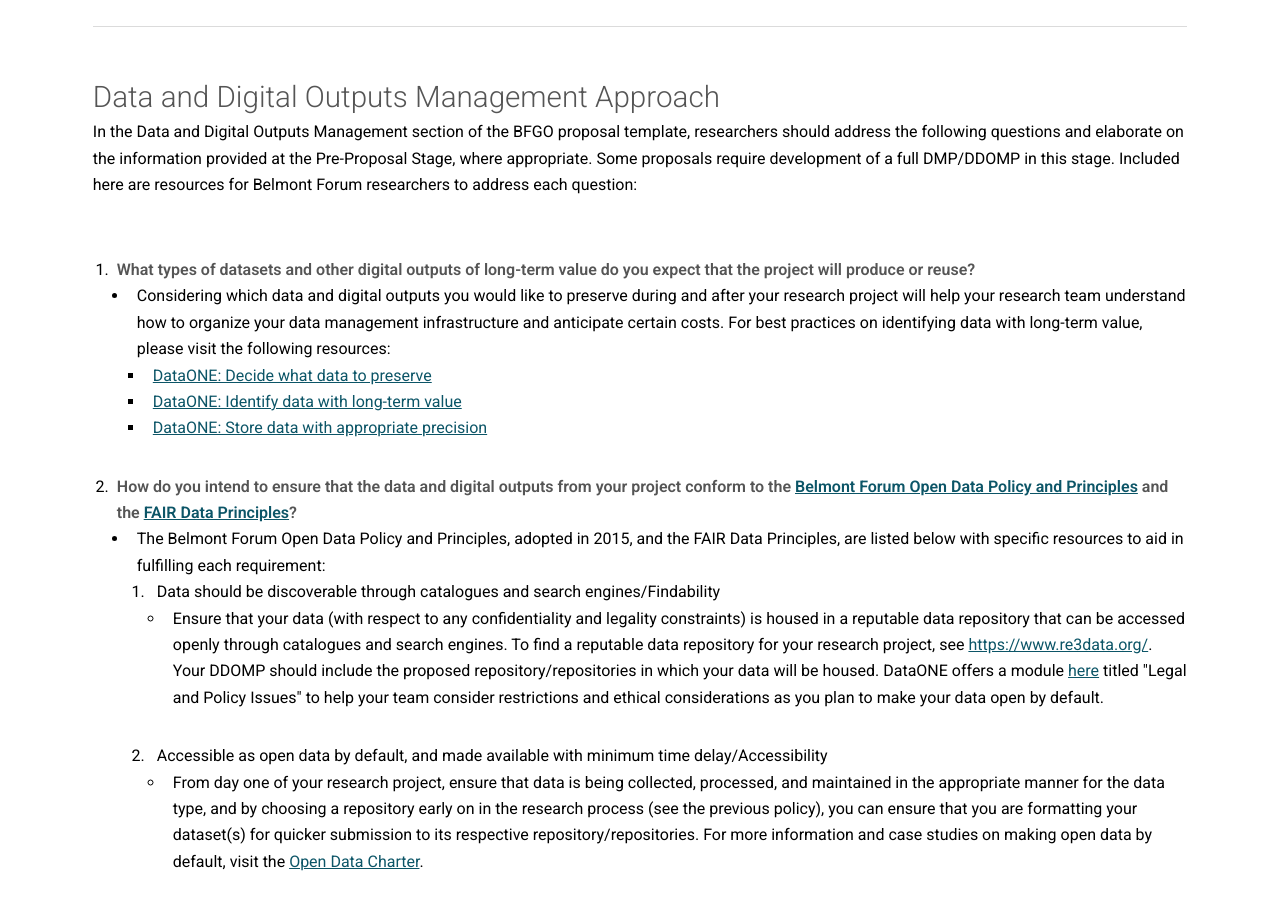
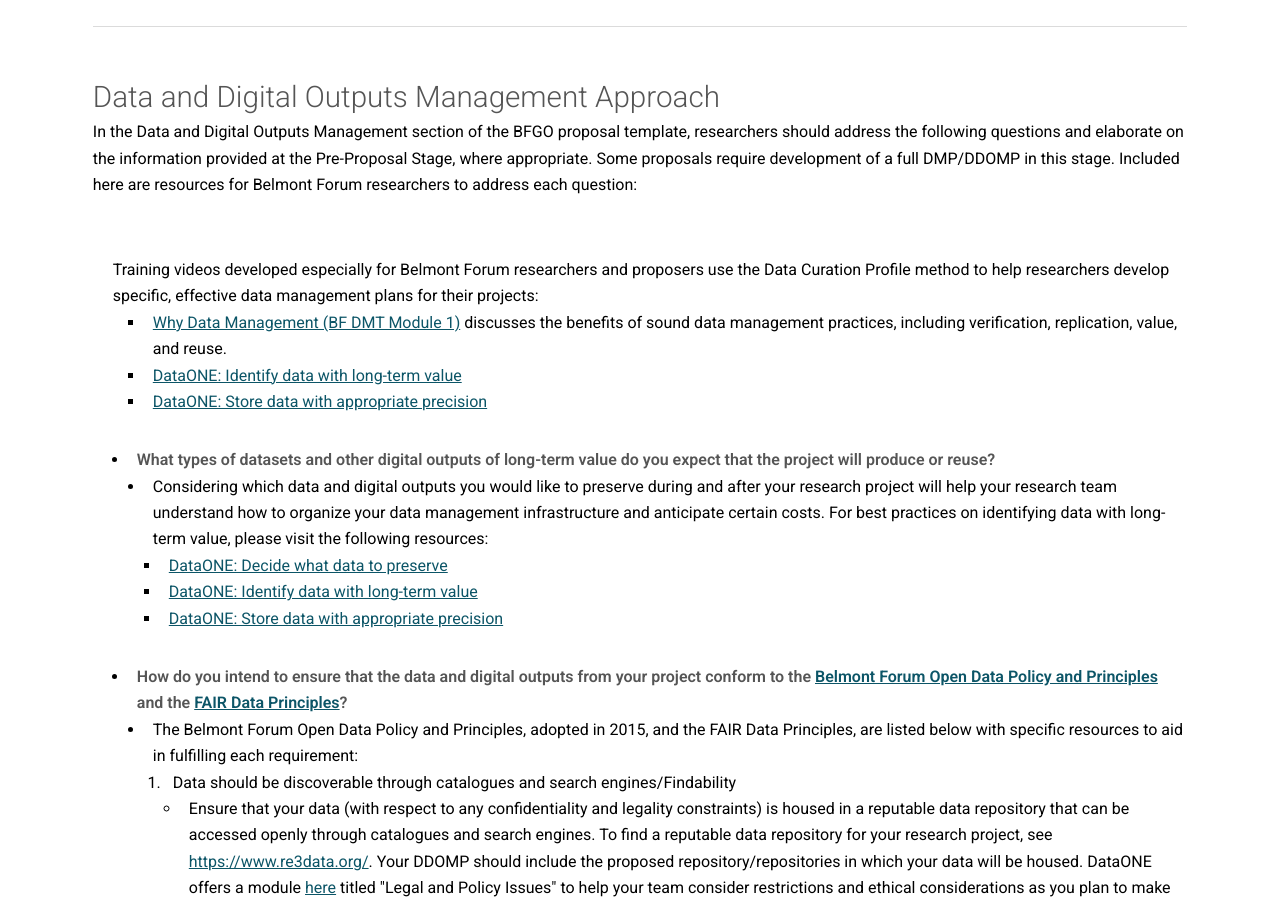
Before and after one commit to bfe-inf/toolkit, a Jekyll site: the page built from ddomp-fullproposal.html, in a window 1280 px wide and 900 px high, scrolled down 480 px. Built offline with Jekyll 4.4.1, drawn with Linux system fonts in a browser that asks for light colours.

Commit message:
Update ddomp-fullproposal.html

```diff
--- a/ddomp-fullproposal.html
+++ b/ddomp-fullproposal.html
@@ -64,6 +64,13 @@
 					<h2>Data and Digital Outputs Management Approach</h2>
 					<p>In the Data and Digital Outputs Management section of the BFGO proposal template, researchers should address the following questions and elaborate on the information provided at the Pre-Proposal Stage, where appropriate. Some proposals require development of a full DMP/DDOMP in this stage. Included here are resources for Belmont Forum researchers to address each question:</p><br/>
 					<ol>
+					Training videos developed especially for Belmont Forum researchers and proposers use the Data Curation Profile method to help researchers develop specific, effective data management plans for their projects:
+						<ul>
+									<ul style="list-style-type:square">
+										<li><a href="https://www.youtube.com/watch?v=eWOmMVCzoWI&list=PLq4USJIxTB6TYUgkJ0OX3WSCboXAJ5AcA&index=2&t=4s" target="_blank">Why Data Management (BF DMT Module 1)</a> discusses the benefits of sound data management practices, including verification, replication, value, and reuse.</li>
+										<li><a href="https://www.dataone.org/best-practices/identify-data-long-term-value" target="_blank">DataONE: Identify data with long-term value</a></li>
+										<li><a href="https://www.dataone.org/best-practices/store-data-appropriate-precision" target="_blank">DataONE: Store data with appropriate precision</a></li>
+									</ul>
 						<li><strong>What types of datasets and other digital outputs of long-term value do you expect that the project will produce or reuse?</strong></li>
 							<ul>
 								<li>Considering which data and digital outputs you would like to preserve during and after your research project will help your research team understand how to organize your data management infrastructure and anticipate certain costs. For best practices on identifying data with long-term value, please visit the following resources:</li>
```
